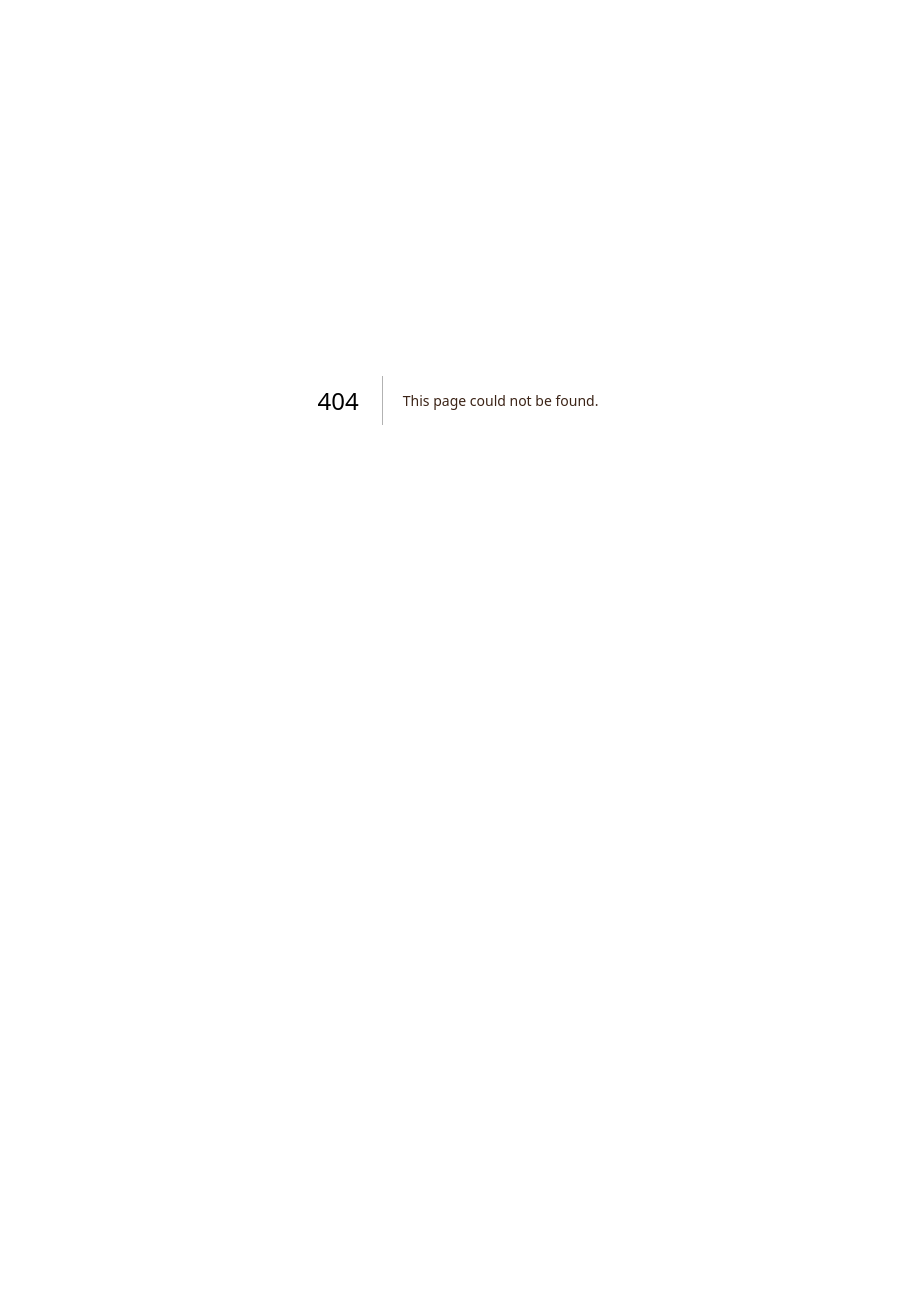
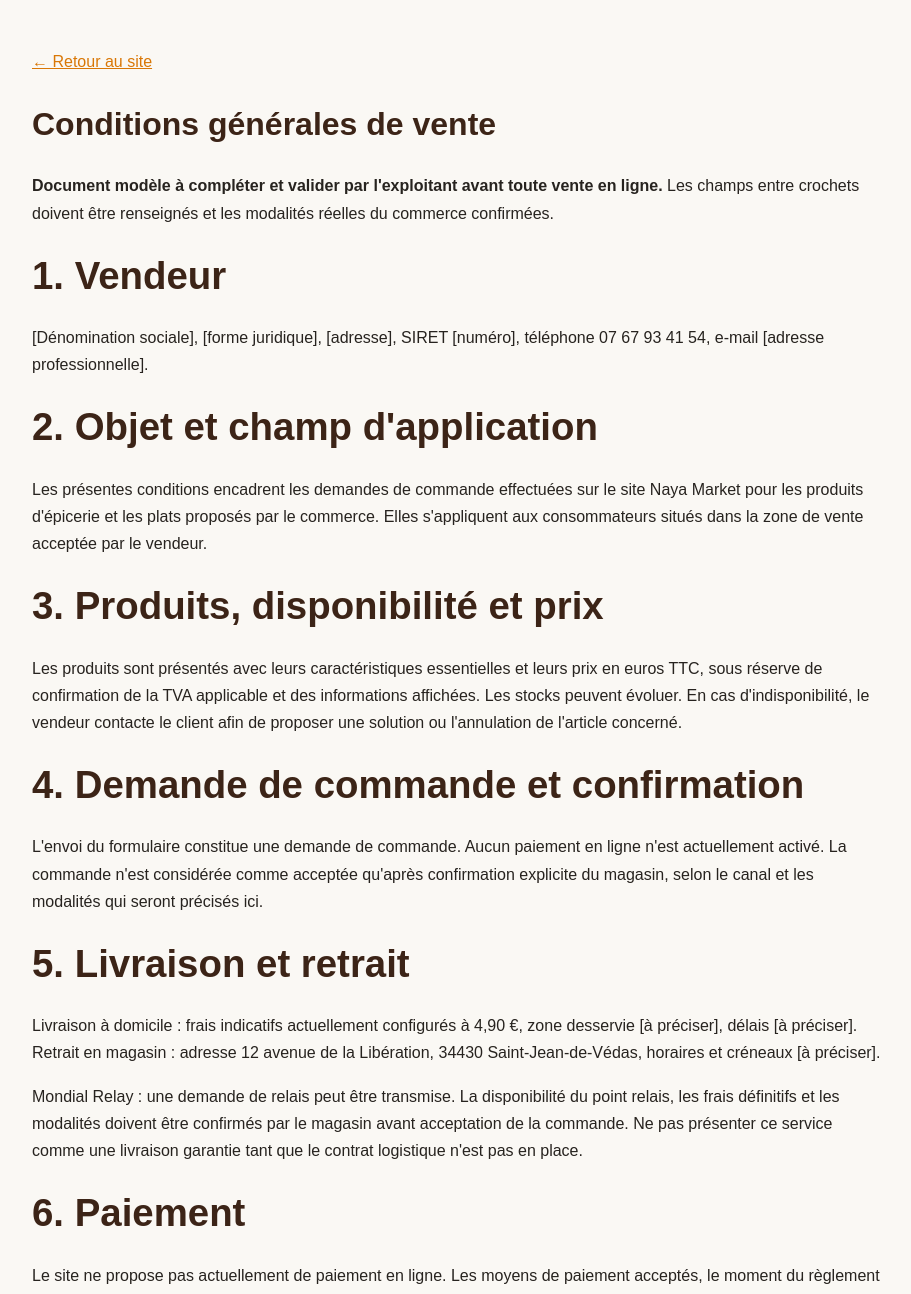
Before and after one commit to casamtp/Naya, a Next.js app in the folder next-app/: page /cgv in a window 1280 px wide. Before the commit this address had no page. Shown: the top 1294 px of the page, without its empty margins (182-1093 px from the left). Before the commit the page ends 800 px from the top, so only its background shows below. Built offline with nearby package versions, Linux system fonts and the light colour scheme.

Commit message:
Add NAYA Next.js migration: next-app/src/app/cgv/page.tsx

```diff
--- /dev/null
+++ b/next-app/src/app/cgv/page.tsx
@@ -0,0 +1,31 @@
+export default function CgvPage() {
+  return <main className="legal">
+    <a className="back" href="/">← Retour au site</a>
+    <h1>Conditions générales de vente</h1>
+    <p><strong>Document modèle à compléter et valider par l'exploitant avant toute vente en ligne.</strong> Les champs entre crochets doivent être renseignés et les modalités réelles du commerce confirmées.</p>
+    <h2>1. Vendeur</h2>
+    <p>[Dénomination sociale], [forme juridique], [adresse], SIRET [numéro], téléphone 07 67 93 41 54, e-mail [adresse professionnelle].</p>
+    <h2>2. Objet et champ d'application</h2>
+    <p>Les présentes conditions encadrent les demandes de commande effectuées sur le site Naya Market pour les produits d'épicerie et les plats proposés par le commerce. Elles s'appliquent aux consommateurs situés dans la zone de vente acceptée par le vendeur.</p>
+    <h2>3. Produits, disponibilité et prix</h2>
+    <p>Les produits sont présentés avec leurs caractéristiques essentielles et leurs prix en euros TTC, sous réserve de confirmation de la TVA applicable et des informations affichées. Les stocks peuvent évoluer. En cas d'indisponibilité, le vendeur contacte le client afin de proposer une solution ou l'annulation de l'article concerné.</p>
+    <h2>4. Demande de commande et confirmation</h2>
+    <p>L'envoi du formulaire constitue une demande de commande. Aucun paiement en ligne n'est actuellement activé. La commande n'est considérée comme acceptée qu'après confirmation explicite du magasin, selon le canal et les modalités qui seront précisés ici.</p>
+    <h2>5. Livraison et retrait</h2>
+    <p>Livraison à domicile : frais indicatifs actuellement configurés à 4,90 €, zone desservie [à préciser], délais [à préciser]. Retrait en magasin : adresse 12 avenue de la Libération, 34430 Saint-Jean-de-Védas, horaires et créneaux [à préciser].</p>
+    <p>Mondial Relay : une demande de relais peut être transmise. La disponibilité du point relais, les frais définitifs et les modalités doivent être confirmés par le magasin avant acceptation de la commande. Ne pas présenter ce service comme une livraison garantie tant que le contrat logistique n'est pas en place.</p>
+    <h2>6. Paiement</h2>
+    <p>Le site ne propose pas actuellement de paiement en ligne. Les moyens de paiement acceptés, le moment du règlement et les éventuels acomptes doivent être confirmés par le vendeur et communiqués au client avant acceptation.</p>
+    <h2>7. Produits alimentaires et droit de rétractation</h2>
+    <p>Le droit de rétractation peut être exclu dans les cas prévus par l'article L221-28 du Code de la consommation, notamment pour les biens susceptibles de se détériorer ou de se périmer rapidement et certains biens confectionnés selon les spécifications du consommateur. Les exceptions doivent être appliquées uniquement lorsqu'elles correspondent réellement au produit concerné. Les droits du client en cas de produit non conforme ou défectueux demeurent applicables.</p>
+    <h2>8. Réclamations et service client</h2>
+    <p>Toute réclamation peut être adressée à [adresse e-mail] ou au 07 67 93 41 54. Le vendeur précisera les modalités de traitement et les justificatifs éventuellement nécessaires.</p>
+    <h2>9. Médiation de la consommation</h2>
+    <p>Après démarche écrite préalable auprès du vendeur, le consommateur peut saisir gratuitement le médiateur auquel le professionnel a adhéré : [nom, adresse et site internet du médiateur]. Cette rubrique doit être complétée avec le médiateur réellement désigné.</p>
+    <h2>10. Données personnelles</h2>
+    <p>Les données nécessaires au traitement des demandes sont utilisées conformément à la politique de confidentialité accessible sur le site.</p>
+    <h2>11. Droit applicable</h2>
+    <p>Les présentes conditions sont soumises au droit français. Les règles impératives de protection des consommateurs demeurent applicables.</p>
+    <p><strong>À compléter avant publication :</strong> identité juridique, zone et délais de livraison, horaires, modalités de paiement, processus de confirmation, politique d'annulation, médiateur, prix TTC et date d'entrée en vigueur.</p>
+  </main>;
+}
```
